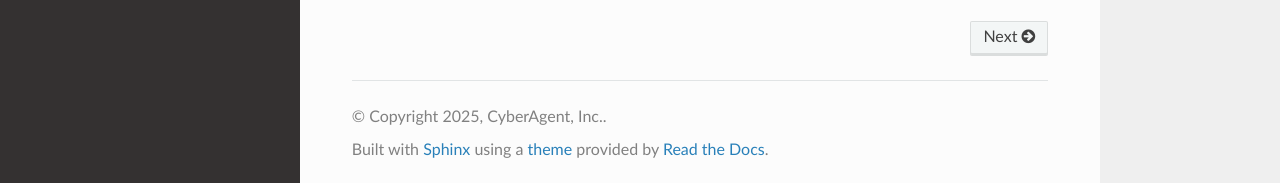
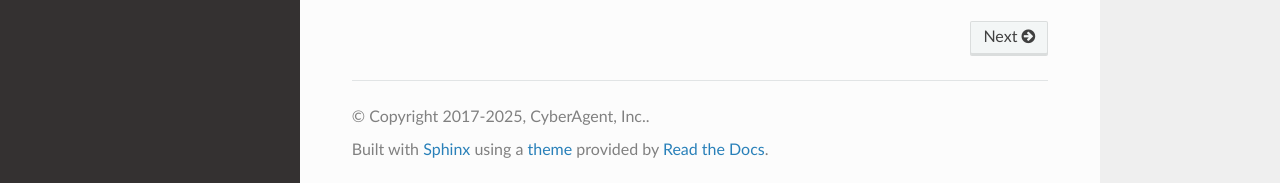
Before and after one commit to kyamagu/psd2svg, a Sphinx documentation site: the page built from docs/index.rst, in a window 1280 px wide and 900 px high, scrolled down 4351 px. Shown: the part 714-897 px from the top of the window. Built offline with Sphinx 7.4.7 and the Read the Docs theme 3.1.0, drawn with Linux system fonts in a browser that asks for light colours.

Commit message:
Fix copyright year range in docs/conf.py to match LICENSE
Update copyright year from "2025" to "2017-2025" to match the LICENSE
file and preserve the complete project history.

Addresses Copilot review comment.

🤖 Generated with [Claude Code](https://claude.com/claude-code)

Co-Authored-By: Claude Sonnet 4.5 <noreply@anthropic.com>

```diff
--- a/docs/conf.py
+++ b/docs/conf.py
@@ -24,7 +24,7 @@ with open(_pyproject_path, "rb") as f:
     _pyproject = tomllib.load(f)
 
 project = "psd2svg"
-copyright = "2025, CyberAgent, Inc."
+copyright = "2017-2025, CyberAgent, Inc."
 author = "CyberAgent, Inc."
 release = _pyproject["project"]["version"]
 
```
